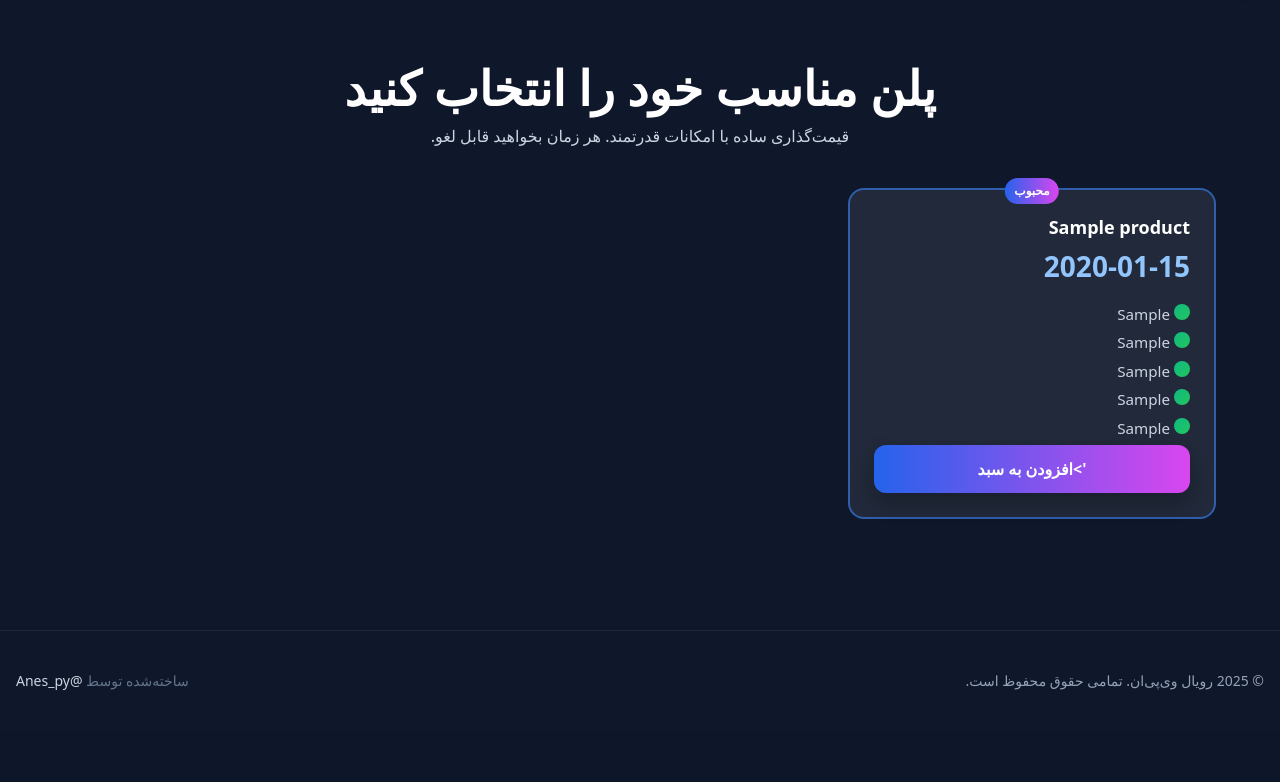
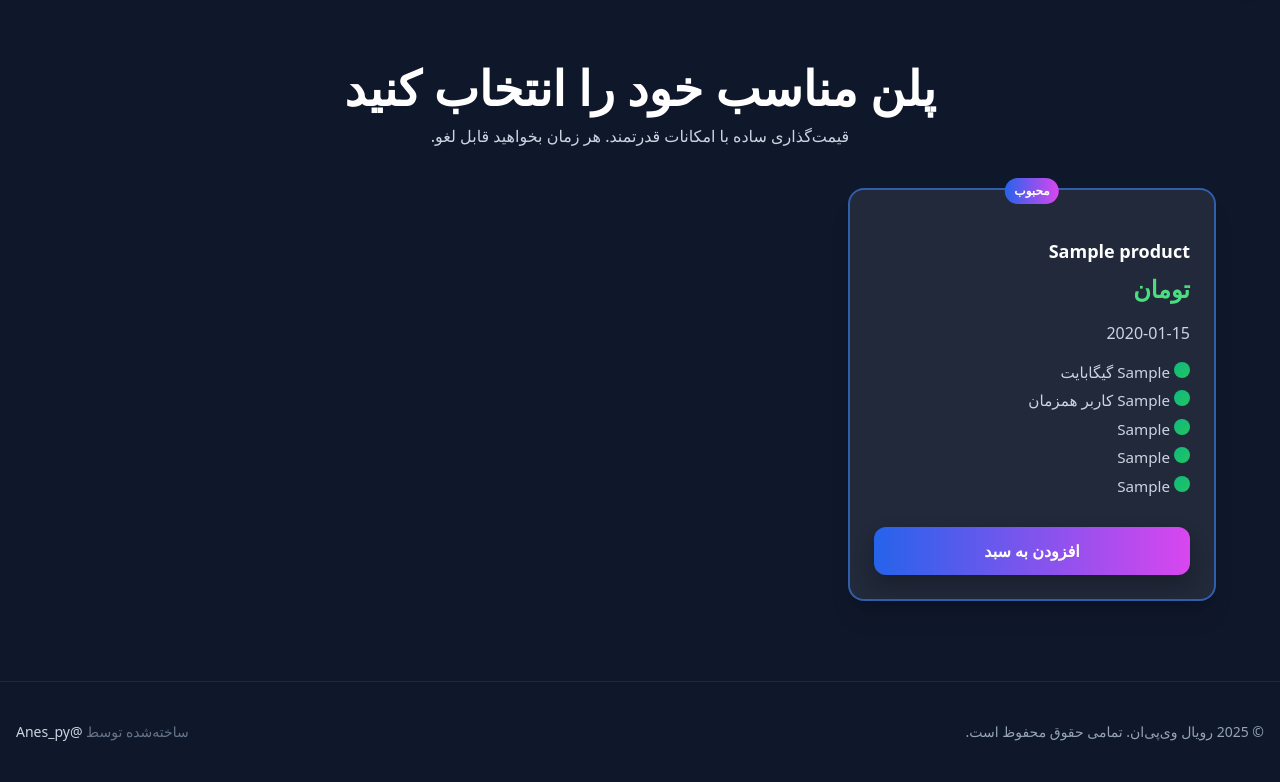
Before and after one commit to AnesPy-1/RoyalVPN-project, a Django app: page /pricing/ in a window 1280 px wide. Shown: the part 69-851 px from the top of the page. Before the commit the page ends 759 px from the top, so only its background shows below. Run offline with Django 5.2, Linux system fonts and the light colour scheme; tables that the repository leaves empty hold one stand-in row (values such as "Sample post"); parts of the project's set-up code (start-up, migrations or seed data) failed here and were passed over; some libraries are stand-ins or nearby versions.

Commit message:
add pricing template/view

```diff
--- a/shop/models.py
+++ b/shop/models.py
@@ -1,18 +1,30 @@
 from django.db import models
+
+class Discount(models.Model):
+    value = models.PositiveIntegerField()
+
+    def __str__(self):
+        return f"{self.value}%"
+
 
 class Product(models.Model):
     name = models.CharField(max_length=155)
     time_limit = models.CharField(max_length=155, help_text="unlimited: 0")
     traffic_limit = models.CharField(max_length=155, help_text="unlimited: 0")
     device_connections_limit = models.CharField(max_length=155, help_text="unlimited: 0")
+    price = models.PositiveIntegerField()
+    discount = models.ForeignKey(Discount, on_delete=models.PROTECT, related_name='discount_products')
     feature1 = models.CharField(max_length=155, blank=True)
     feature2 = models.CharField(max_length=155, blank=True)
     feature3 = models.CharField(max_length=155, blank=True)
     is_special = models.BooleanField(default=False)
 
+    def get_final_price(self):
+        if self.discount:
+            return max(self.price * (1 - self.discount.value / 100), 0)
+
     def __str__(self):
         return self.name
-
 
 class Comment(models.Model):
     display_name = models.CharField(max_length=55)
--- a/shop/templates/shop/home.html
+++ b/shop/templates/shop/home.html
@@ -22,7 +22,7 @@
                         </h1>
                         <p class="mt-4 text-slate-300 text-lg md:text-xl">اتصال پایدار، عدم ثبت لاگ، شبکه جهانی و پشتیبانی ۲۴/۷. تنها با یک کلیک امن شوید.</p>
                         <div class="mt-6 flex flex-wrap gap-3">
-                            <a href="{% url 'get-test' %}" class="btn-primary">شروع کنید</a>
+                            <a href="{% url 'pricing' %}" class="btn-primary">شروع کنید</a>
                             <a href="#features" class="btn-ghost">مشاهده امکانات</a>
                         </div>
                         <div class="mt-8 grid grid-cols-3 gap-6 max-w-md text-center">
--- a/shop/templates/shop/pricing.html
+++ b/shop/templates/shop/pricing.html
@@ -2,9 +2,7 @@
 
 {% block page_title %} رویال وی‌پی‌ان - قیمت‌ها {% endblock %}
 
-
 {% block page_content %}
-
 
 <main class="flex-1">
   <section class="container mx-auto px-4 pt-12 pb-6 md:pt-16 md:pb-10">
@@ -15,37 +13,64 @@
 
     <div class="mt-10 grid md:grid-cols-3 gap-6 max-w-6xl mx-auto">
       {% for product in products %}
-        <div class="plan-card {% if product.is_special %} featured border-blue-500/60 {% endif %}">
+      <div class="relative plan-card {% if product.is_special %} featured border-blue-500/60 shadow-xl {% endif %}">
+
+        {% if product.discount %}
+        <div class="absolute top-2 left-2 bg-red-600 text-white text-xs font-bold px-3 py-1 rounded-full shadow-lg">
+          {{ product.discount }}% تخفیف
+        </div>
+        {% endif %}
+
         {% if product.is_special %}
         <div class="ribbon">محبوب</div>
         {% endif %}
-          <h3 class="plan-name">{{ product.name }}</h3>
+
+        <h3 class="plan-name mt-6">{{ product.name }}</h3>
+
+        <div class="mt-2 mb-4">
+          {% if product.discount %}
+          <p class="text-slate-400 line-through text-sm">{{ product.price }} تومان</p>
+          {% endif %}
+          <p class="plan-price text-2xl font-extrabold text-green-400">{{ product.get_final_price }} تومان</p>
+        </div>
+
+        <!-- مدت زمان -->
         {% if product.time_limit == '0' %}
-          <p class="plan-price">لایف تایم</p>
+          <p class="text-slate-300">لایف تایم</p>
         {% else %}
-          <p class="plan-price">{{ product.time_limit }}</p>
+          <p class="text-slate-300">{{ product.time_limit }}</p>
         {% endif %}
-          <ul class="plan-list">
+
+        <!-- امکانات -->
+        <ul class="plan-list mt-4">
           {% if product.traffic_limit == '0' %}
             <li><span class="check"></span> ترافیک نامحدود</li>
           {% else %}
-            <li><span class="check"></span> {{ product.traffic_limit }}</li>
+            <li><span class="check"></span> {{ product.traffic_limit }} گیگابایت</li>
           {% endif %}
+
           {% if product.device_connections_limit == '0' %}
             <li><span class="check"></span> کاربر نامحدود</li>
           {% else %}
-            <li><span class="check"></span> {{ product.device_connections_limit }}</li>
+            <li><span class="check"></span> {{ product.device_connections_limit }} کاربر همزمان</li>
           {% endif %}
+          {% if product.feature1 %}
           <li><span class="check"></span> {{ product.feature1 }}</li>
+          {% endif %}
+          {% if product.feature2 %}
           <li><span class="check"></span> {{ product.feature2 }}</li>
+          {% endif %}
+          {% if product.feature2 %}
           <li><span class="check"></span> {{ product.feature3 }}</li>
+          {% endif %}
         </ul>
-          <button class="btn-primary w-full">'>افزودن به سبد</button>
+
+        <!-- دکمه -->
+        <button class="btn-primary w-full mt-6">افزودن به سبد</button>
       </div>
       {% endfor %}
     </div>
   </section>
 </main>
 
-
 {% endblock %}
--- a/templates/_base.html
+++ b/templates/_base.html
@@ -24,7 +24,7 @@
                 </button>
                 <nav id="mainNav" class="hidden md:flex items-center gap-6">
                     <a class="nav-link" href="{% url 'home' %}">خانه</a>
-                    <a class="nav-link" href="pricing.html">قیمت‌ها</a>
+                    <a class="nav-link" href="{% url 'pricing' %}">قیمت‌ها</a>
                     <a class="nav-link" href="about.html">درباره ما</a>
                     <a class="nav-link" href="faq.html">سوالات متداول</a>
                     <a class="nav-link" href="contact.html">تماس با ما</a>
@@ -36,8 +36,8 @@
             </div>
             <div id="mobileNav" class="md:hidden hidden pb-4">
                 <div class="grid gap-2 text-sm">
-                    <a class="nav-link py-2" href="index.html">خانه</a>
-                    <a class="nav-link py-2" href="pricing.html">قیمت‌ها</a>
+                    <a class="nav-link py-2" href="{% url 'home' %}">خانه</a>
+                    <a class="nav-link py-2" href="{% url 'pricing' %}">قیمت‌ها</a>
                     <a class="nav-link py-2" href="about.html">درباره ما</a>
                     <a class="nav-link py-2" href="faq.html">سوالات متداول</a>
                     <a class="nav-link py-2" href="contact.html">تماس با ما</a>
```
Also changed, not shown: shop/admin.py (+8 -1 lines), shop/migrations/0001_initial.py, shop/migrations/0002_comment_alter_product_device_connections_limit_and_more.py (deleted). Lines whose indentation alone changed are shown as unchanged.
